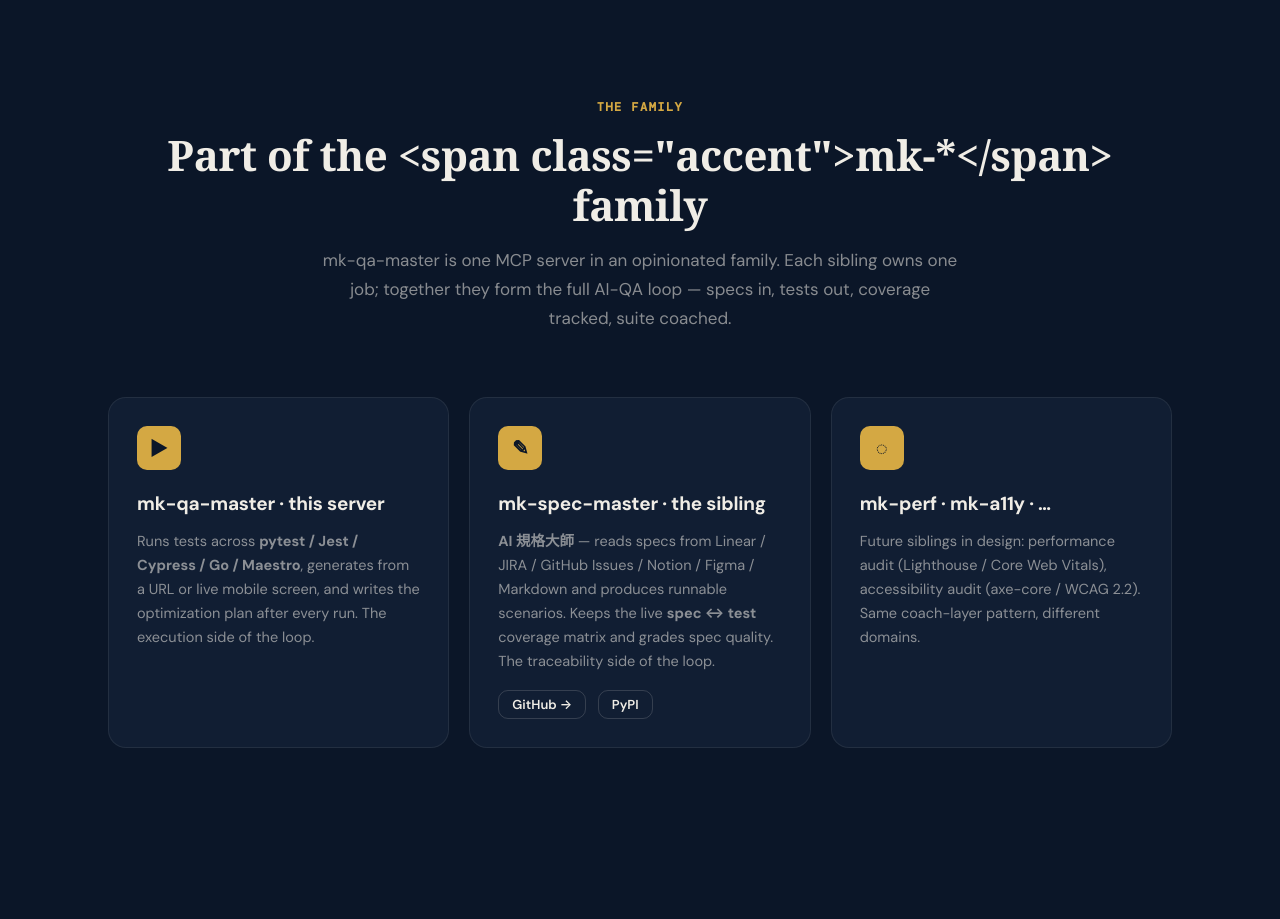
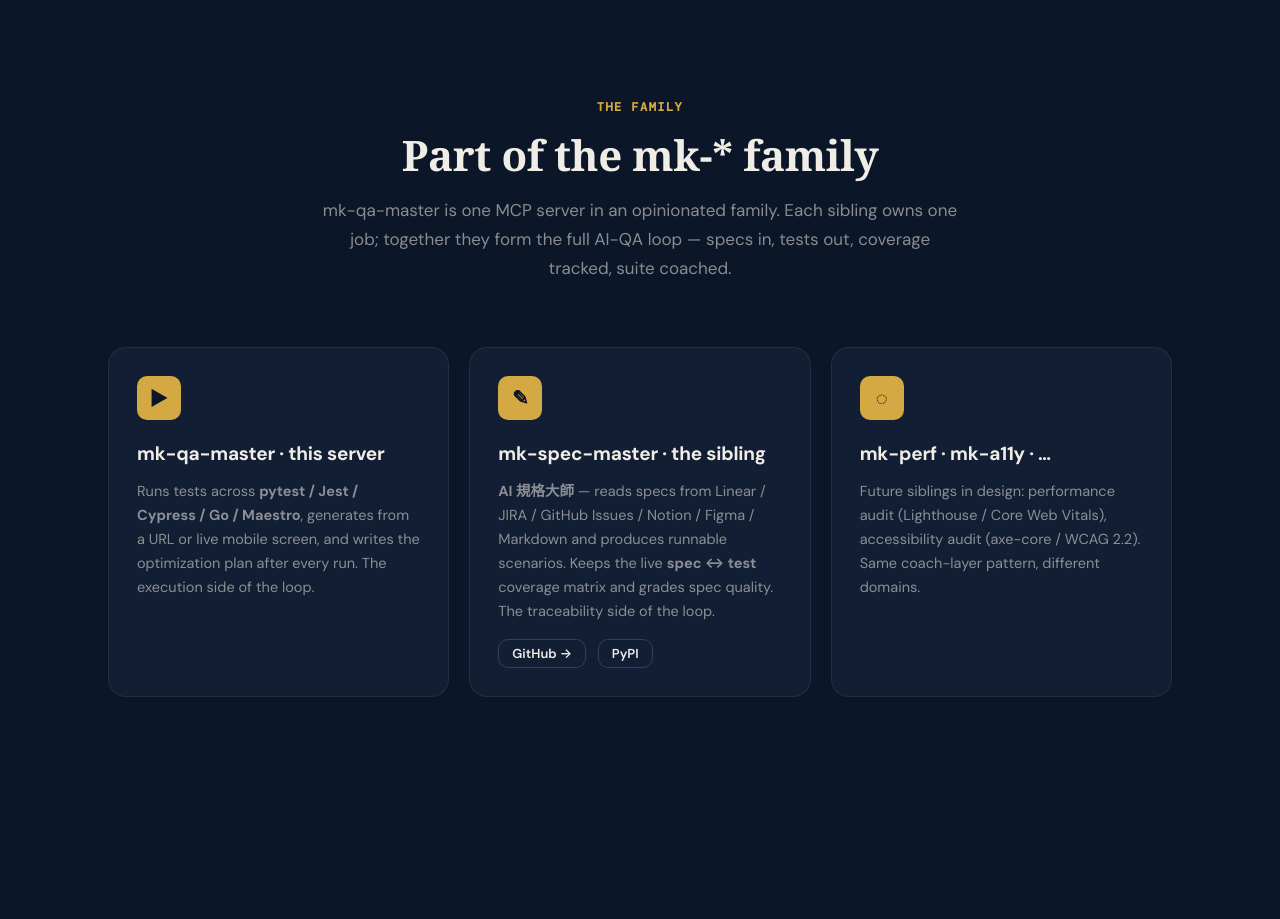
Before and after one commit to kao273183/mk-qa-master, a plain HTML site: page index.html in a window 1280 px wide. Shown: the part 6760-7679 px from the top of the page. Drawn offline with nearby package versions, Linux system fonts and the light colour scheme.

Commit message:
fix(landing): family.title needs data-i18n-html, not data-i18n (#32)
The family section h2 contains an inline <span class="accent">…</span>
to colour the asterisk. With data-i18n the applyLang handler uses
textContent and escapes the markup — the page rendered the literal
string `mk-<span class="accent">*</span> 家族成員` on screen.

Switching to data-i18n-html (same pattern hero.title already uses)
lets innerHTML interpret the span. No translation values touched.

```diff
--- a/index.html
+++ b/index.html
@@ -884,7 +884,7 @@
   <div class="container">
     <div class="section-head">
       <div class="section-eyebrow" data-i18n="family.eyebrow"></div>
-      <h2 class="section-title" data-i18n="family.title"></h2>
+      <h2 class="section-title" data-i18n-html="family.title"></h2>
       <p class="section-sub" data-i18n="family.sub"></p>
     </div>
     <div class="grid-3">
```
